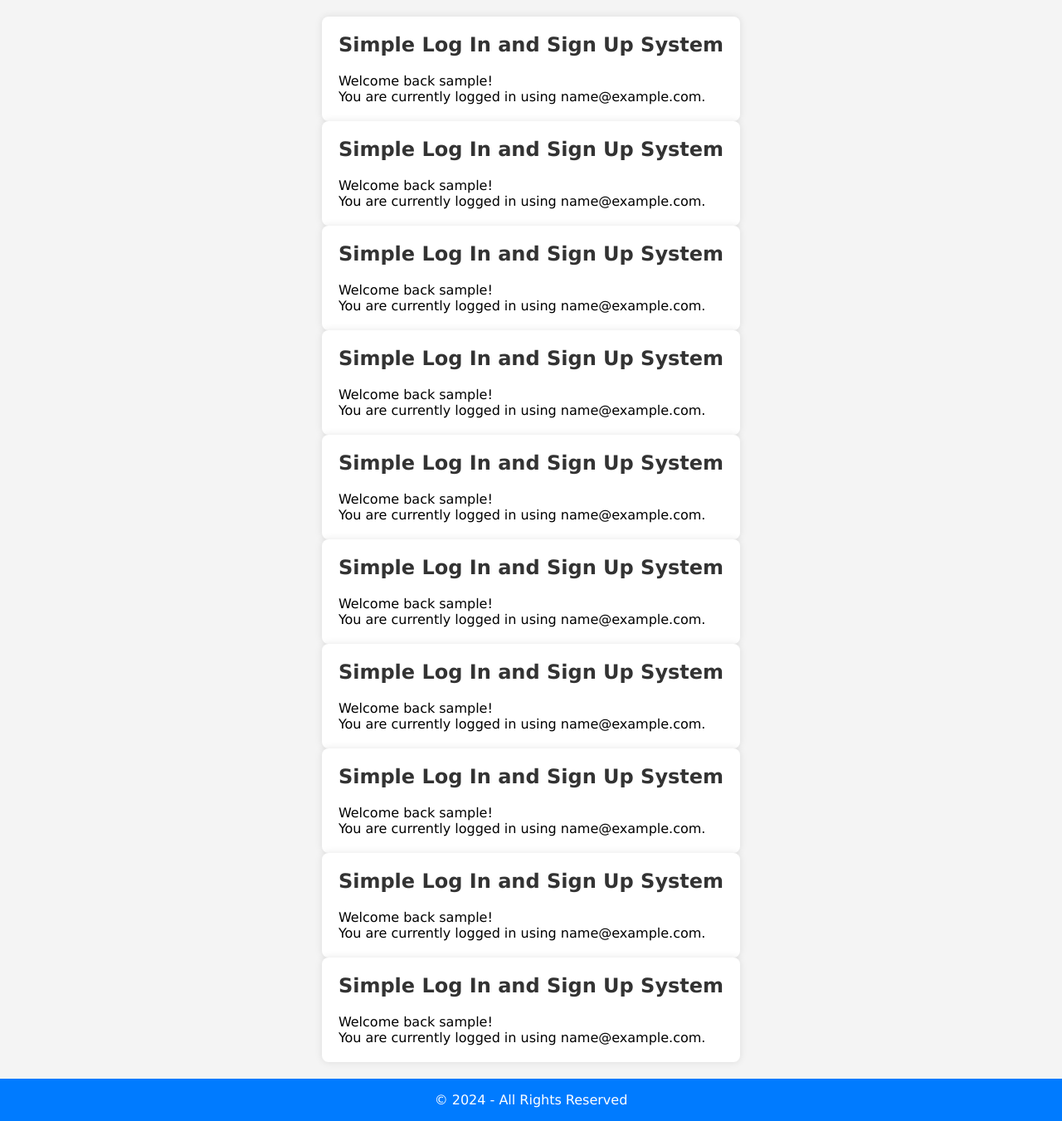
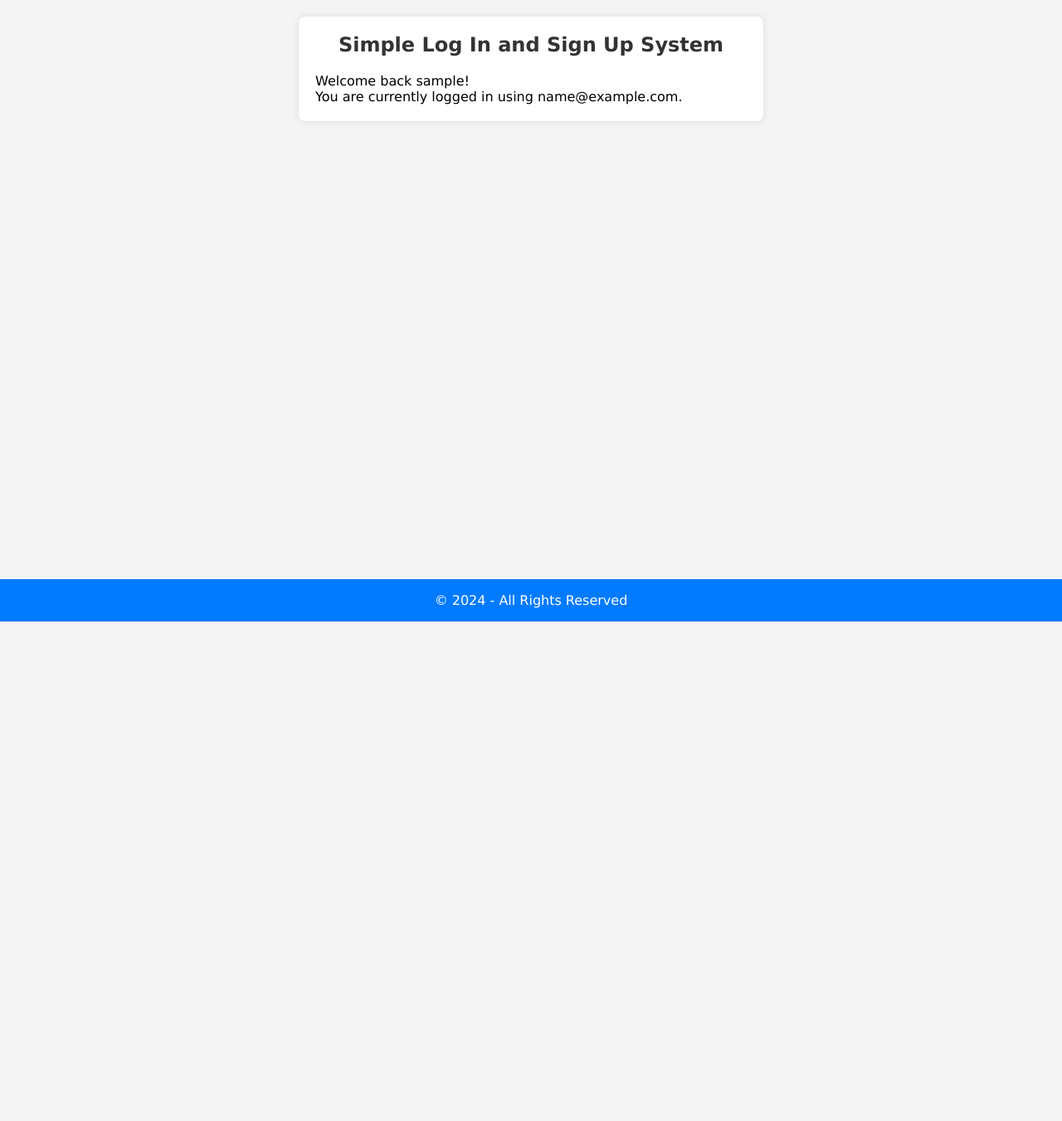
Before and after one commit to MACantara/TRACKIT-PHP-MySQL, a PHP site: page / in a window 1280 px wide. Shown: the part 51-1402 px from the top of the page at 83% size. After the commit the page ends 800 px from the top, so only its background shows below. Run offline with PHP 8.4, Linux system fonts and the light colour scheme; the visitor is signed in with stand-in values (Sample User, id 1).

Commit message:
Refactor log in and sign up sections in index.php and log-in.php, and apply style changes to style.css

```diff
--- a/index.php
+++ b/index.php
@@ -26,105 +26,6 @@ session_start();
             }
             ?>
         </section>
-        <section>
-            <h1>Simple Log In and Sign Up System</h1>
-            <?php
-            if (isset($_SESSION["users_username"])) {
-                echo "<p>Welcome back " . $_SESSION["users_username"] . "!</p>";
-                echo "<p>You are currently logged in using " . $_SESSION["users_email"] . ".</p>";
-            } else {
-                echo "<p>You are not logged in.</p>";
-            }
-            ?>
-        </section>
-        <section>
-            <h1>Simple Log In and Sign Up System</h1>
-            <?php
-            if (isset($_SESSION["users_username"])) {
-                echo "<p>Welcome back " . $_SESSION["users_username"] . "!</p>";
-                echo "<p>You are currently logged in using " . $_SESSION["users_email"] . ".</p>";
-            } else {
-                echo "<p>You are not logged in.</p>";
-            }
-            ?>
-        </section>
-        <section>
-            <h1>Simple Log In and Sign Up System</h1>
-            <?php
-            if (isset($_SESSION["users_username"])) {
-                echo "<p>Welcome back " . $_SESSION["users_username"] . "!</p>";
-                echo "<p>You are currently logged in using " . $_SESSION["users_email"] . ".</p>";
-            } else {
-                echo "<p>You are not logged in.</p>";
-            }
-            ?>
-        </section>
-        <section>
-            <h1>Simple Log In and Sign Up System</h1>
-            <?php
-            if (isset($_SESSION["users_username"])) {
-                echo "<p>Welcome back " . $_SESSION["users_username"] . "!</p>";
-                echo "<p>You are currently logged in using " . $_SESSION["users_email"] . ".</p>";
-            } else {
-                echo "<p>You are not logged in.</p>";
-            }
-            ?>
-        </section>
-        <section>
-            <h1>Simple Log In and Sign Up System</h1>
-            <?php
-            if (isset($_SESSION["users_username"])) {
-                echo "<p>Welcome back " . $_SESSION["users_username"] . "!</p>";
-                echo "<p>You are currently logged in using " . $_SESSION["users_email"] . ".</p>";
-            } else {
-                echo "<p>You are not logged in.</p>";
-            }
-            ?>
-        </section>
-        <section>
-            <h1>Simple Log In and Sign Up System</h1>
-            <?php
-            if (isset($_SESSION["users_username"])) {
-                echo "<p>Welcome back " . $_SESSION["users_username"] . "!</p>";
-                echo "<p>You are currently logged in using " . $_SESSION["users_email"] . ".</p>";
-            } else {
-                echo "<p>You are not logged in.</p>";
-            }
-            ?>
-        </section>
-        <section>
-            <h1>Simple Log In and Sign Up System</h1>
-            <?php
-            if (isset($_SESSION["users_username"])) {
-                echo "<p>Welcome back " . $_SESSION["users_username"] . "!</p>";
-                echo "<p>You are currently logged in using " . $_SESSION["users_email"] . ".</p>";
-            } else {
-                echo "<p>You are not logged in.</p>";
-            }
-            ?>
-        </section>
-        <section>
-            <h1>Simple Log In and Sign Up System</h1>
-            <?php
-            if (isset($_SESSION["users_username"])) {
-                echo "<p>Welcome back " . $_SESSION["users_username"] . "!</p>";
-                echo "<p>You are currently logged in using " . $_SESSION["users_email"] . ".</p>";
-            } else {
-                echo "<p>You are not logged in.</p>";
-            }
-            ?>
-        </section>
-        <section>
-            <h1>Simple Log In and Sign Up System</h1>
-            <?php
-            if (isset($_SESSION["users_username"])) {
-                echo "<p>Welcome back " . $_SESSION["users_username"] . "!</p>";
-                echo "<p>You are currently logged in using " . $_SESSION["users_email"] . ".</p>";
-            } else {
-                echo "<p>You are not logged in.</p>";
-            }
-            ?>
-        </section>
     </main>
     <?php include 'templates/footer.template.php'; ?>
 </body>
--- a/static/css/style.css
+++ b/static/css/style.css
@@ -41,8 +41,6 @@ nav ul li a:hover {
 /* Main */
 
 main {
-    display: grid;
-    place-items: center;
     width: 100%;
     max-width: 600px;
     margin: 0 auto;
```
